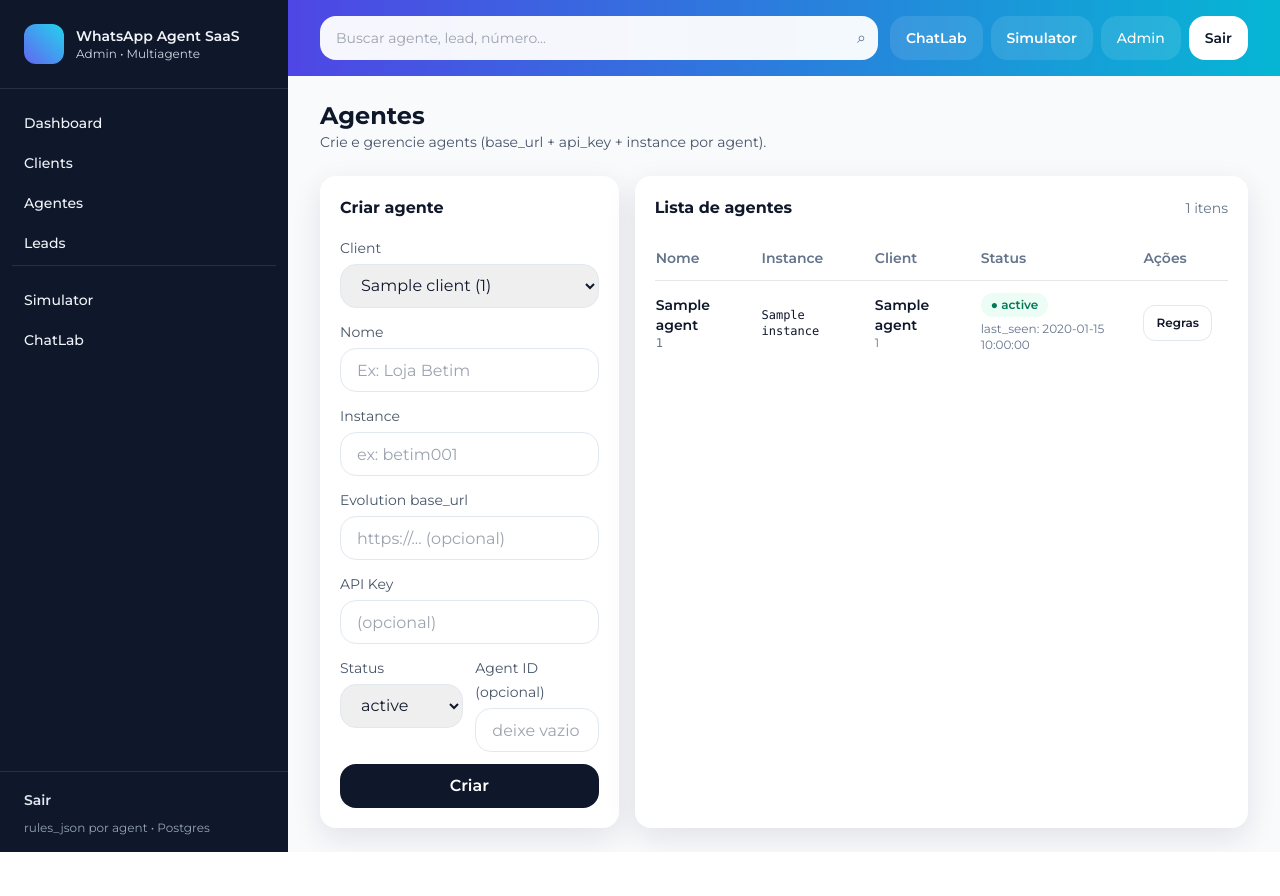
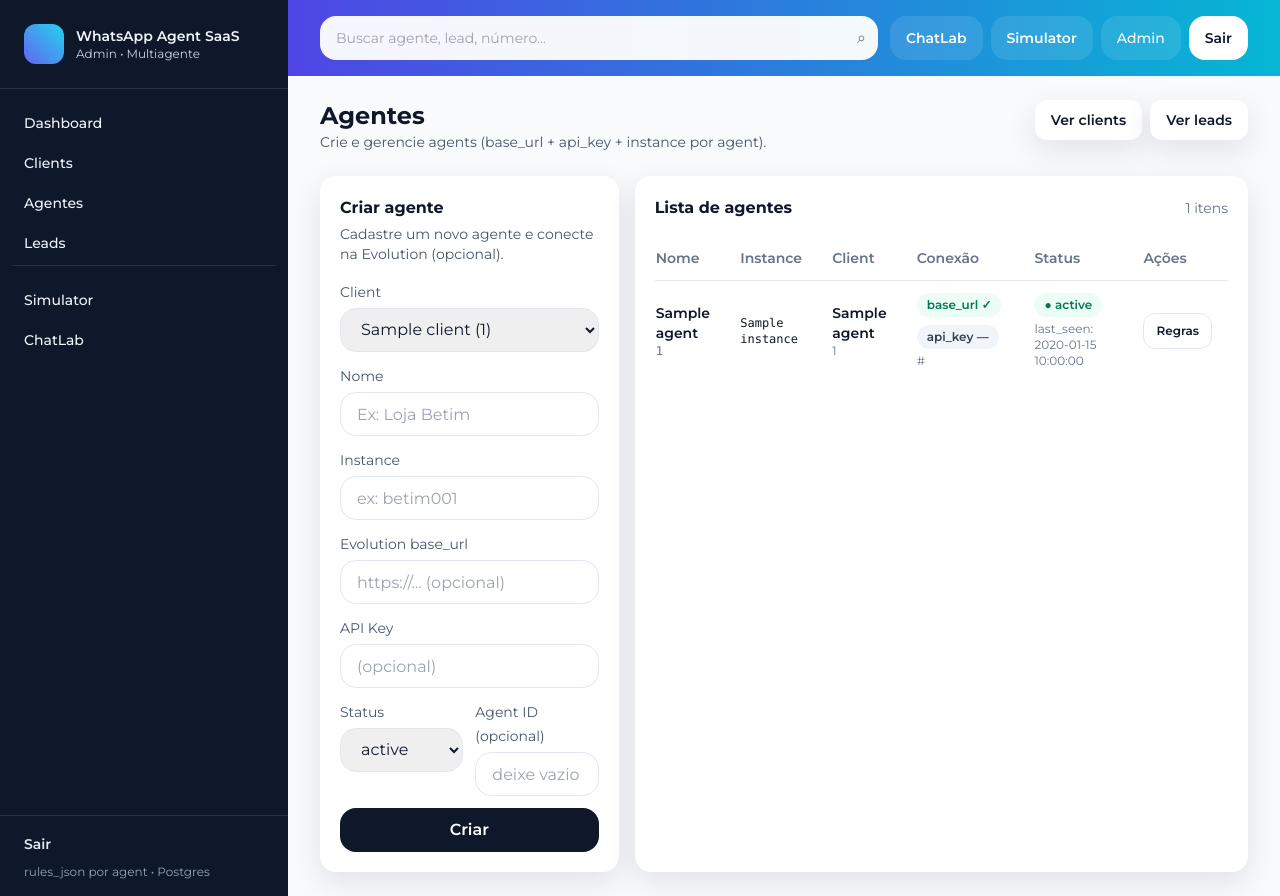
Before and after one commit to MarcilioLeiteSilva/whatsapp-agent, a FastAPI app: template app/templates/agents.html in a window 1280 px wide. Before the commit the page ends 852 px from the top, so only its background shows below. Run offline with FastAPI, Linux system fonts and the light colour scheme; the template is opened without the code that fills it: most values are stand-ins (such as "Sample title", 1, 10 or a date in 2020); some libraries are stand-ins or nearby versions.

Commit message:
Update agents.html

```diff
--- a/app/templates/agents.html
+++ b/app/templates/agents.html
@@ -7,16 +7,31 @@
       <h1 class="text-2xl font-bold">Agentes</h1>
       <p class="text-sm text-slate-600">Crie e gerencie agents (base_url + api_key + instance por agent).</p>
     </div>
+
+    <div class="flex gap-2">
+      <a href="{{ url_for('admin_web_clients') }}"
+         class="h-10 inline-flex items-center px-4 rounded-xl bg-white shadow-soft text-slate-900 text-sm font-semibold hover:bg-slate-50">
+        Ver clients
+      </a>
+      <a href="{{ url_for('admin_web_leads') }}"
+         class="h-10 inline-flex items-center px-4 rounded-xl bg-white shadow-soft text-slate-900 text-sm font-semibold hover:bg-slate-50">
+        Ver leads
+      </a>
+    </div>
   </div>
 
   <div class="mt-6 grid grid-cols-1 lg:grid-cols-3 gap-4">
+    <!-- Form -->
     <div class="bg-white rounded-2xl shadow-soft p-5">
       <h2 class="font-bold">Criar agente</h2>
+      <p class="mt-1 text-sm text-slate-600">Cadastre um novo agente e conecte na Evolution (opcional).</p>
 
       <form class="mt-4 space-y-3" method="post" action="{{ create_agent_action }}">
         <div>
           <label class="text-sm text-slate-600">Client</label>
-          <select name="client_id" class="mt-1 w-full h-11 rounded-2xl border border-slate-200 px-4 outline-none focus:ring-2 focus:ring-indigo-200" required>
+          <select name="client_id"
+                  class="mt-1 w-full h-11 rounded-2xl border border-slate-200 px-4 outline-none focus:ring-2 focus:ring-indigo-200"
+                  required>
             {% for c in clients %}
               <option value="{{ c.id }}">{{ c.name }} ({{ c.id }})</option>
             {% endfor %}
@@ -25,32 +40,38 @@
 
         <div>
           <label class="text-sm text-slate-600">Nome</label>
-          <input name="name" class="mt-1 w-full h-11 rounded-2xl border border-slate-200 px-4 outline-none focus:ring-2 focus:ring-indigo-200"
+          <input name="name"
+                 class="mt-1 w-full h-11 rounded-2xl border border-slate-200 px-4 outline-none focus:ring-2 focus:ring-indigo-200"
                  placeholder="Ex: Loja Betim">
         </div>
 
         <div>
           <label class="text-sm text-slate-600">Instance</label>
-          <input name="instance" class="mt-1 w-full h-11 rounded-2xl border border-slate-200 px-4 outline-none focus:ring-2 focus:ring-indigo-200"
-                 placeholder="ex: betim001" required>
+          <input name="instance"
+                 class="mt-1 w-full h-11 rounded-2xl border border-slate-200 px-4 outline-none focus:ring-2 focus:ring-indigo-200"
+                 placeholder="ex: betim001"
+                 required>
         </div>
 
         <div>
           <label class="text-sm text-slate-600">Evolution base_url</label>
-          <input name="evolution_base_url" class="mt-1 w-full h-11 rounded-2xl border border-slate-200 px-4 outline-none focus:ring-2 focus:ring-indigo-200"
+          <input name="evolution_base_url"
+                 class="mt-1 w-full h-11 rounded-2xl border border-slate-200 px-4 outline-none focus:ring-2 focus:ring-indigo-200"
                  placeholder="https://... (opcional)">
         </div>
 
         <div>
           <label class="text-sm text-slate-600">API Key</label>
-          <input name="api_key" class="mt-1 w-full h-11 rounded-2xl border border-slate-200 px-4 outline-none focus:ring-2 focus:ring-indigo-200"
+          <input name="api_key"
+                 class="mt-1 w-full h-11 rounded-2xl border border-slate-200 px-4 outline-none focus:ring-2 focus:ring-indigo-200"
                  placeholder="(opcional)">
         </div>
 
         <div class="grid grid-cols-2 gap-3">
           <div>
             <label class="text-sm text-slate-600">Status</label>
-            <select name="status" class="mt-1 w-full h-11 rounded-2xl border border-slate-200 px-4 outline-none focus:ring-2 focus:ring-indigo-200">
+            <select name="status"
+                    class="mt-1 w-full h-11 rounded-2xl border border-slate-200 px-4 outline-none focus:ring-2 focus:ring-indigo-200">
               <option value="active">active</option>
               <option value="pending">pending</option>
               <option value="disabled">disabled</option>
@@ -58,7 +79,8 @@
           </div>
           <div>
             <label class="text-sm text-slate-600">Agent ID (opcional)</label>
-            <input name="agent_id" class="mt-1 w-full h-11 rounded-2xl border border-slate-200 px-4 outline-none focus:ring-2 focus:ring-indigo-200"
+            <input name="agent_id"
+                   class="mt-1 w-full h-11 rounded-2xl border border-slate-200 px-4 outline-none focus:ring-2 focus:ring-indigo-200"
                    placeholder="deixe vazio">
           </div>
         </div>
@@ -69,12 +91,14 @@
       </form>
     </div>
 
+    <!-- List -->
     <div class="lg:col-span-2 bg-white rounded-2xl shadow-soft p-5">
       <div class="flex items-center justify-between">
         <h2 class="font-bold">Lista de agentes</h2>
         <div class="text-sm text-slate-500">{{ agents|length }} itens</div>
       </div>
 
+      {% if agents %}
         <div class="mt-4 overflow-x-auto">
           <table class="min-w-full text-sm">
             <thead class="text-slate-500">
@@ -82,10 +106,12 @@
                 <th class="text-left py-3 pr-4 font-semibold">Nome</th>
                 <th class="text-left py-3 pr-4 font-semibold">Instance</th>
                 <th class="text-left py-3 pr-4 font-semibold">Client</th>
+                <th class="text-left py-3 pr-4 font-semibold">Conexão</th>
                 <th class="text-left py-3 pr-4 font-semibold">Status</th>
                 <th class="text-left py-3 pr-4 font-semibold">Ações</th>
               </tr>
             </thead>
+
             <tbody class="divide-y">
               {% for a in agents %}
                 <tr>
@@ -93,35 +119,79 @@
                     <div class="font-semibold">{{ a.name }}</div>
                     <div class="text-xs text-slate-500 font-mono">{{ a.id }}</div>
                   </td>
+
                   <td class="py-3 pr-4 font-mono text-xs">{{ a.instance }}</td>
+
                   <td class="py-3 pr-4">
                     <div class="font-semibold">{{ a.client_name or a.client_id }}</div>
                     <div class="text-xs text-slate-500">{{ a.client_id }}</div>
                   </td>
+
+                  <!-- Connection badges -->
+                  <td class="py-3 pr-4">
+                    {% set has_base = (a.evolution_base_url or "")|trim %}
+                    {% set has_key = (a.api_key or "")|trim %}
+
+                    <div class="flex flex-wrap gap-2">
+                      {% if has_base %}
+                        <span class="inline-flex items-center px-2.5 py-1 rounded-full bg-emerald-50 text-emerald-700 text-xs font-semibold">
+                          base_url ✓
+                        </span>
+                      {% else %}
+                        <span class="inline-flex items-center px-2.5 py-1 rounded-full bg-slate-100 text-slate-700 text-xs font-semibold">
+                          base_url —
+                        </span>
+                      {% endif %}
+
+                      {% if has_key %}
+                        <span class="inline-flex items-center px-2.5 py-1 rounded-full bg-emerald-50 text-emerald-700 text-xs font-semibold">
+                          api_key ✓
+                        </span>
+                      {% else %}
+                        <span class="inline-flex items-center px-2.5 py-1 rounded-full bg-slate-100 text-slate-700 text-xs font-semibold">
+                          api_key —
+                        </span>
+                      {% endif %}
+                    </div>
+
+                    {% if has_base %}
+                      <div class="mt-1 text-xs text-slate-500 break-words">{{ a.evolution_base_url }}</div>
+                    {% endif %}
+                  </td>
+
+                  <!-- Status -->
                   <td class="py-3 pr-4">
                     {% if a.status == "active" %}
                       <span class="inline-flex items-center gap-2 px-2.5 py-1 rounded-full bg-emerald-50 text-emerald-700 text-xs font-semibold">● active</span>
                     {% elif a.status == "pending" %}
                       <span class="inline-flex items-center gap-2 px-2.5 py-1 rounded-full bg-amber-50 text-amber-700 text-xs font-semibold">● pending</span>
+                    {% elif a.status == "disabled" %}
+                      <span class="inline-flex items-center gap-2 px-2.5 py-1 rounded-full bg-rose-50 text-rose-700 text-xs font-semibold">● disabled</span>
                     {% else %}
                       <span class="inline-flex items-center gap-2 px-2.5 py-1 rounded-full bg-slate-100 text-slate-700 text-xs font-semibold">● {{ a.status }}</span>
                     {% endif %}
+
                     <div class="text-xs text-slate-500 mt-1">last_seen: {{ a.last_seen_at or "-" }}</div>
                   </td>
-                <td class="py-3 pr-4">
-                  <a href="/admin/web/agents/{{ a.id }}/rules"
+
+                  <!-- Actions -->
+                  <td class="py-3 pr-4 whitespace-nowrap">
+                    <a href="{{ url_for('admin_web_agent_rules', agent_id=a.id) }}"
                        class="inline-flex items-center h-9 px-3 rounded-xl bg-white border border-slate-200 text-slate-900 text-xs font-semibold hover:bg-slate-50">
                       Regras
                     </a>
                   </td>
                 </tr>
               {% endfor %}
-            {% if not agents %}
-              <tr><td colspan="5" class="py-8 text-center text-slate-500">Nenhum agente cadastrado.</td></tr>
-            {% endif %}
             </tbody>
           </table>
         </div>
+      {% else %}
+        <div class="mt-4">
+          {% set message = "Nenhum agente cadastrado." %}
+          {% include "partials/empty.html" %}
+        </div>
+      {% endif %}
     </div>
   </div>
 {% endblock %}
```
Lines whose indentation alone changed are shown as unchanged.
